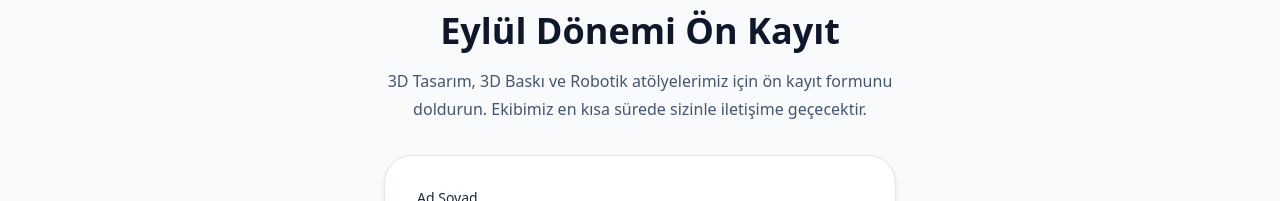
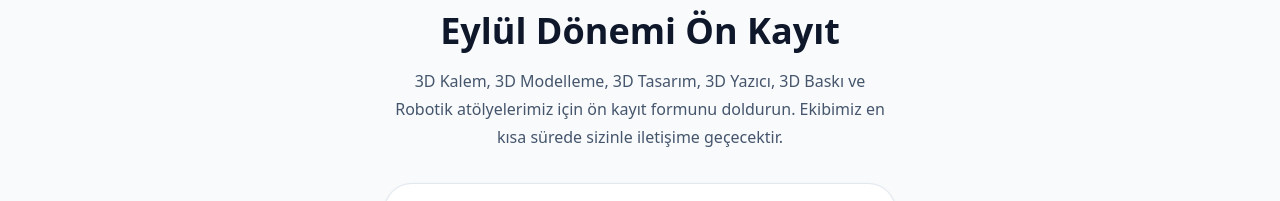
Before and after one commit to Aurotra/d2p-academy, a Next.js app: page /kayit in a window 1280 px wide. Shown: the part 145-346 px from the top of the page. Built offline with nearby package versions, Linux system fonts and the light colour scheme; no server answers.

Commit message:
Ön kayıt atölye seçenekleri ve etkinlik saat düzeltmesi

```diff
--- a/src/app/kayit/page.tsx
+++ b/src/app/kayit/page.tsx
@@ -18,8 +18,8 @@ export default function PreRegistrationPage() {
             Eylül Dönemi Ön Kayıt
           </h1>
           <p className="mt-4 text-base leading-7 text-slate-600">
-            3D Tasarım, 3D Baskı ve Robotik atölyelerimiz için ön kayıt formunu doldurun. Ekibimiz
-            en kısa sürede sizinle iletişime geçecektir.
+            3D Kalem, 3D Modelleme, 3D Tasarım, 3D Yazıcı, 3D Baskı ve Robotik atölyelerimiz için ön
+            kayıt formunu doldurun. Ekibimiz en kısa sürede sizinle iletişime geçecektir.
           </p>
         </div>
 
--- a/src/presentation/components/registration/registration-form.tsx
+++ b/src/presentation/components/registration/registration-form.tsx
@@ -8,7 +8,14 @@ import { Input } from "@/presentation/components/ui/input";
 import { Select } from "@/presentation/components/ui/select";
 
 const GRADE_OPTIONS = ["5", "6", "7", "8", "9", "10", "11", "12"] as const;
-const COURSE_OPTIONS = ["3D Tasarım", "3D Baskı", "Robotik"] as const;
+const COURSE_OPTIONS = [
+  "3D Kalem",
+  "3D Modelleme",
+  "3D Tasarım",
+  "3D Yazıcı",
+  "3D Baskı",
+  "Robotik",
+] as const;
 
 const PHONE_PATTERN = /^05\d{9}$/;
 
```
